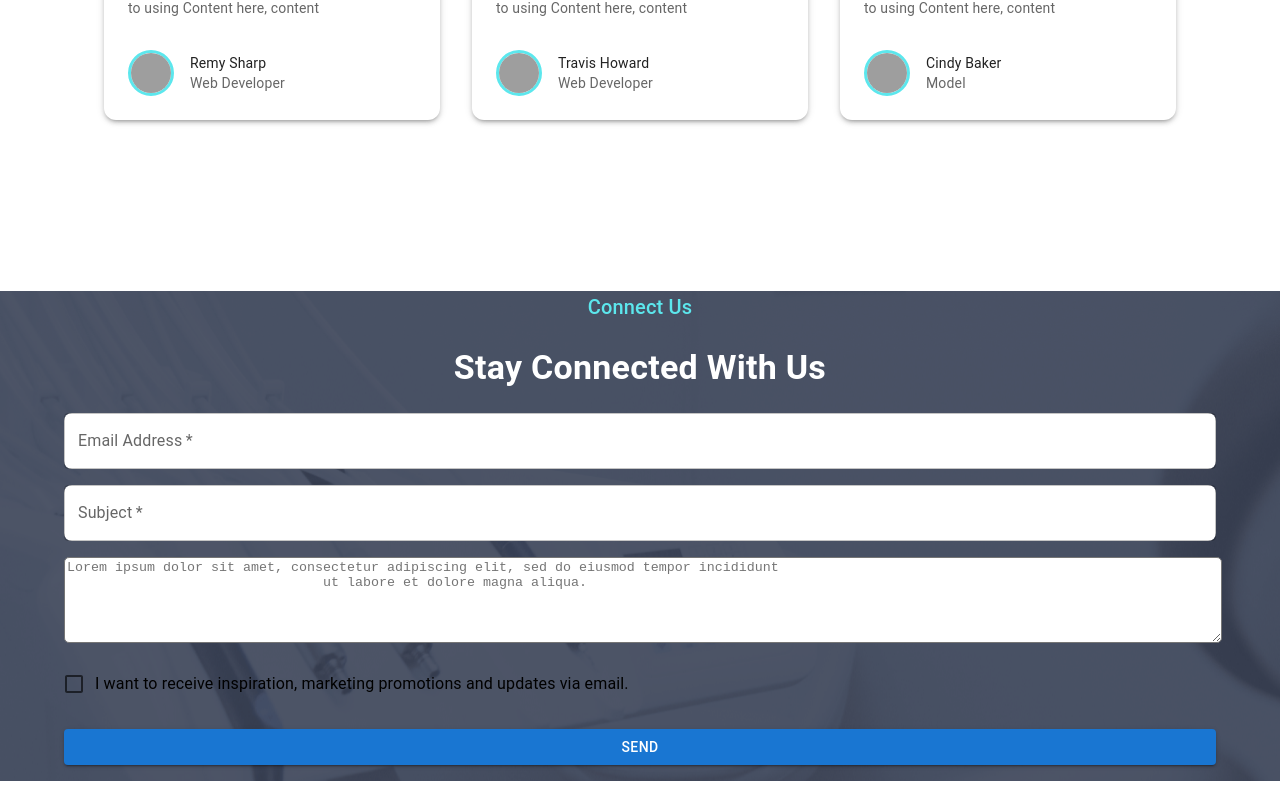
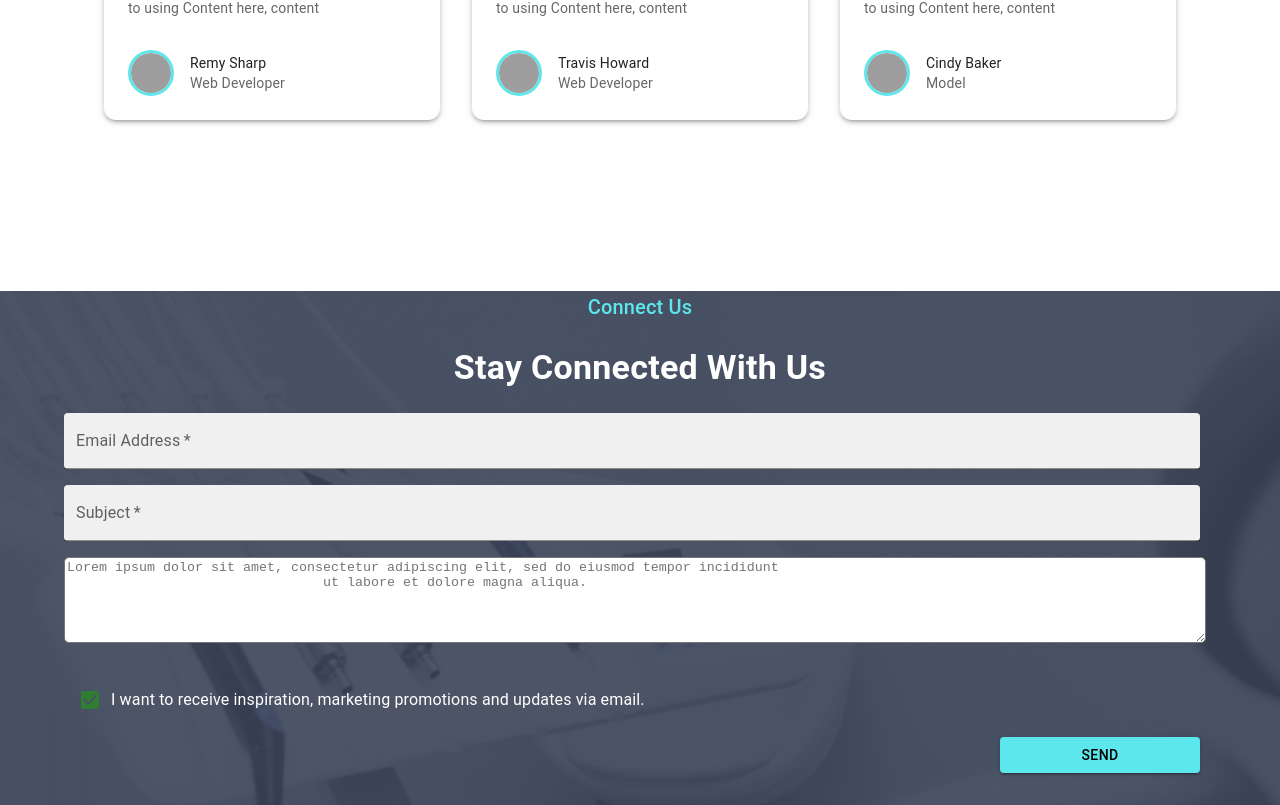
Before and after one commit to Foy5al/dazzling-smile-client-site, a React (Create React App) app: page / in a window 1280 px wide. Shown: the part 2183-2988 px from the top of the page. Before the commit the page ends 2964 px from the top, so only its background shows below. Built offline with nearby package versions, Linux system fonts and the light colour scheme; grey boxes are pictures that could not be loaded.

Commit message:
connet us update

```diff
--- a/src/Pages/Home/ConnectUs/ConnectUs.js
+++ b/src/Pages/Home/ConnectUs/ConnectUs.js
@@ -1,5 +1,5 @@
+import React from 'react';
 import { Box, Button, Checkbox, Container, FormControlLabel, Grid, TextareaAutosize, TextField, Typography } from '@mui/material';
-import React from 'react';
 import contactBg from '../../../assets/images/appointment.png'
 
 
@@ -12,7 +12,7 @@ const ConnectUs = () => {
     return (
         <Box style={appointmentBg} sx={{ flexGrow: 1 }}>
             <Container>
-                <Typography variant='h6' sx={{ textAlign: 'center', color: '#5CE7ED' }}>
+                <Typography variant='h6' sx={{ mt: 2, textAlign: 'center', color: '#5CE7ED' }}>
                     Connect Us
                 </Typography>
 
@@ -22,11 +22,11 @@ const ConnectUs = () => {
 
 
                 <Box component="form" noValidate sx={{ mt: 3 }}>
-                    <Grid container spacing={2}>
+                    <Grid container sx={{ p: 2 }} spacing={2}>
 
-                        <Grid item xs={12}>
+                        <Grid sx={{ mb: 2, backgroundColor: 'white', borderRadius: 1 }} xs={12}>
                             <TextField
-                                sx={{ backgroundColor: "white", borderRadius: 2 }}
+                                variant="filled"
                                 required
                                 fullWidth
                                 id="email"
@@ -35,9 +35,9 @@ const ConnectUs = () => {
                                 autoComplete="email"
                             />
                         </Grid>
-                        <Grid item xs={12}>
+                        <Grid sx={{ mb: 2, backgroundColor: 'white', borderRadius: 1 }} xs={12}>
                             <TextField
-                                sx={{ backgroundColor: "white", borderRadius: 2 }}
+                                variant="filled"
                                 required
                                 fullWidth
                                 name="Subject"
@@ -46,35 +46,37 @@ const ConnectUs = () => {
                                 id="Subject"
                             />
                         </Grid>
-                        <Grid item xs={12}>
+                        <Grid sx={{ mb: 2 }} xs={12}>
                             <TextareaAutosize
                                 maxRows={4}
                                 aria-label="maximum height"
                                 placeholder="Lorem ipsum dolor sit amet, consectetur adipiscing elit, sed do eiusmod tempor incididunt
                                 ut labore et dolore magna aliqua."
-                                style={{ width: '100%', height: 80, borderRadius: 5 }}
+                                style={{ minWidth: '100%', height: 80, borderRadius: 5 }}
                             />
                         </Grid>
                         <Grid item xs={12}>
-
                             <FormControlLabel
-                                control={<Checkbox value="allowExtraEmails" color="primary" />}
+                                sx={{ color: 'white' }}
+                                control={<Checkbox sx={{
+                                    color: 'white'
+                                }} value="allowExtraEmails"
+                                    defaultChecked color="success" />}
                                 label="I want to receive inspiration, marketing promotions and updates via email."
                             />
 
                         </Grid>
-                    </Grid>
+                        <Grid sx={{ display: 'flex', justifyContent: 'flex-end' }} item xs={12}>
                             <Button
                                 type="submit"
-                        fullWidth
                                 variant="contained"
-                        sx={{ mt: 3, mb: 2 }}
+                                sx={{ mb: 2, width: 200, color: 'black', backgroundColor: '#5CE7ED' }}
                             >
                                 Send
                             </Button>
+                        </Grid>
 
-
-
+                    </Grid>
                 </Box>
 
             </Container>
```
Lines whose indentation alone changed are shown as unchanged.
